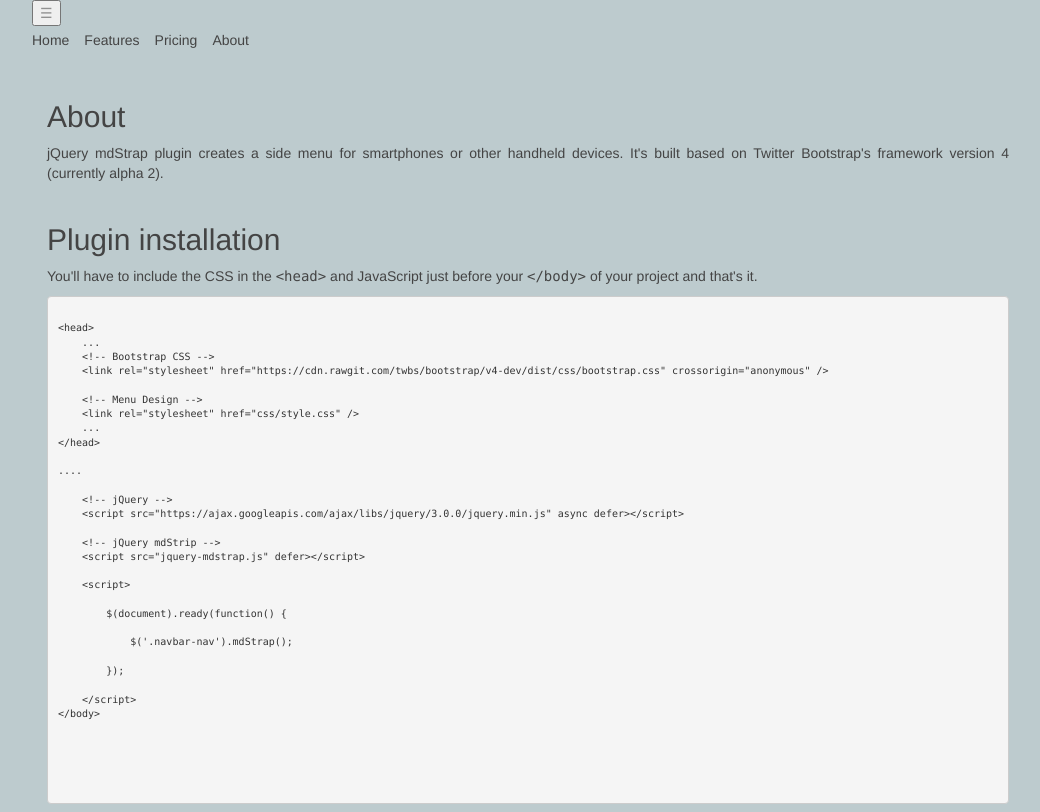
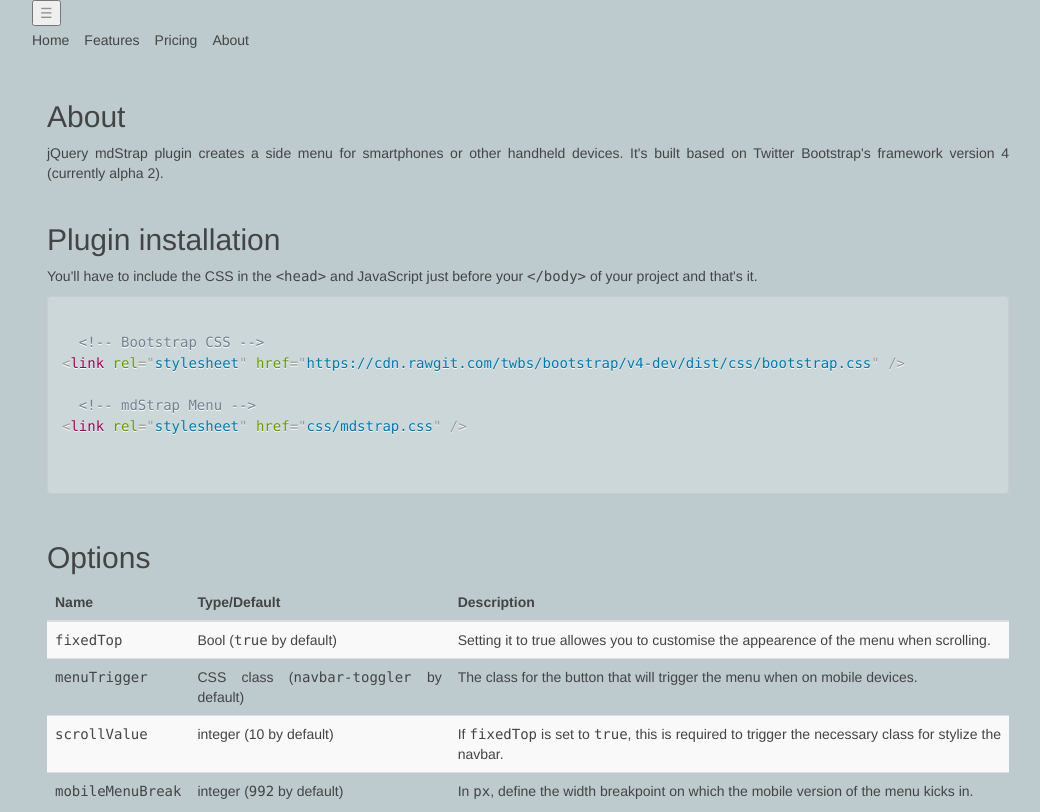
Before and after one commit to corneliucirlan/jquery-mdstrap, a plain HTML site: page index.html in a window 1280 px wide. Shown: the top 812 px of the page, without its empty margins (112-1152 px from the left). Drawn offline with nearby package versions, Linux system fonts and the light colour scheme.

Commit message:
Updated PrismJS

```diff
--- a/css/_main.sass
+++ b/css/_main.sass
@@ -29,7 +29,7 @@ main
     color: #444
 
 pre
-    font-size: 1rem
+    background-color: lighten($bg-color, 5%) !important
 
 .tag
     font-size: 100%
--- a/index.html
+++ b/index.html
@@ -8,10 +8,11 @@
         <!-- Bootstrap CSS -->
         <link rel="stylesheet" href="https://cdn.rawgit.com/twbs/bootstrap/v4-dev/dist/css/bootstrap.css" crossorigin="anonymous" />
 
+        <!-- PrismJS CSS -->
+        <link rel="stylesheet" href="https://cdnjs.cloudflare.com/ajax/libs/prism/1.5.1/themes/prism.min.css" />
+
         <!-- Menu Design -->
         <link rel="stylesheet" href="css/style.css" />
-
-        <!-- PrismJS CSS -->
     </head>
 
     <body>
@@ -52,38 +53,12 @@
                         <h2>Plugin installation</h2>
                         <p>You'll have to include the CSS in the <samp>&lt;head&gt;</samp> and JavaScript just before your <samp>&lt;/body&gt;</samp> of your project and that's it.</p>
                         <pre class="language-markup">
-                            <code>
-&lt;head&gt;
-    ...
-    &lt;!-- Bootstrap CSS --&gt;
-    &lt;link rel="stylesheet" href="https://cdn.rawgit.com/twbs/bootstrap/v4-dev/dist/css/bootstrap.css" crossorigin="anonymous" /&gt;
+                            <code class="language-markup">
+  &lt;!-- Bootstrap CSS --&gt;
+&lt;link rel="stylesheet" href="https://cdn.rawgit.com/twbs/bootstrap/v4-dev/dist/css/bootstrap.css" /&gt;
 
-    &lt;!-- Menu Design --&gt;
-    &lt;link rel="stylesheet" href="css/style.css" /&gt;
-    ...
-&lt;/head&gt;
-
-....
-
-    &lt;!-- jQuery --&gt;
-    &lt;script src="https://ajax.googleapis.com/ajax/libs/jquery/3.0.0/jquery.min.js" async defer&gt;&lt;/script&gt;
-
-    &lt;!-- jQuery mdStrip --&gt;
-    &lt;script src="jquery-mdstrap.js" defer&gt;&lt;/script&gt;
-
-    &lt;script&gt;
-
-        $(document).ready(function() {
-
-            $('.navbar-nav').mdStrap();
-
-        });
-
-    &lt;/script&gt;
-&lt;/body&gt;
-
-
-
+  &lt;!-- mdStrap Menu --&gt;
+&lt;link rel="stylesheet" href="css/mdstrap.css" /&gt;
                             </code>
                         </pre>
 
@@ -152,9 +127,9 @@
 
         <!-- PrismJS -->
         <link rel="stylesheet" href="https://cdnjs.cloudflare.com/ajax/libs/prism/1.5.1/plugins/unescaped-markup/prism-unescaped-markup.min.css" />
-        <!-- <script src="https://cdnjs.cloudflare.com/ajax/libs/prism/1.5.1/components/prism-core.min.js"></script> -->
-        <!-- <script src="https://cdnjs.cloudflare.com/ajax/libs/prism/1.5.1/components/prism-markup.min.js"></script> -->
-        <!-- <script src="https://cdnjs.cloudflare.com/ajax/libs/prism/1.5.1/components/prism-javascript.min.js"></script> -->
+        <script src="https://cdnjs.cloudflare.com/ajax/libs/prism/1.5.1/components/prism-core.min.js"></script>
+        <script src="https://cdnjs.cloudflare.com/ajax/libs/prism/1.5.1/components/prism-markup.min.js"></script>
+        <script src="https://cdnjs.cloudflare.com/ajax/libs/prism/1.5.1/components/prism-javascript.min.js"></script>
 
         <!-- jQuery mdStrip -->
         <script src="jquery-mdstrap.js" defer></script>
```
Also changed, not shown: css/style.css.
